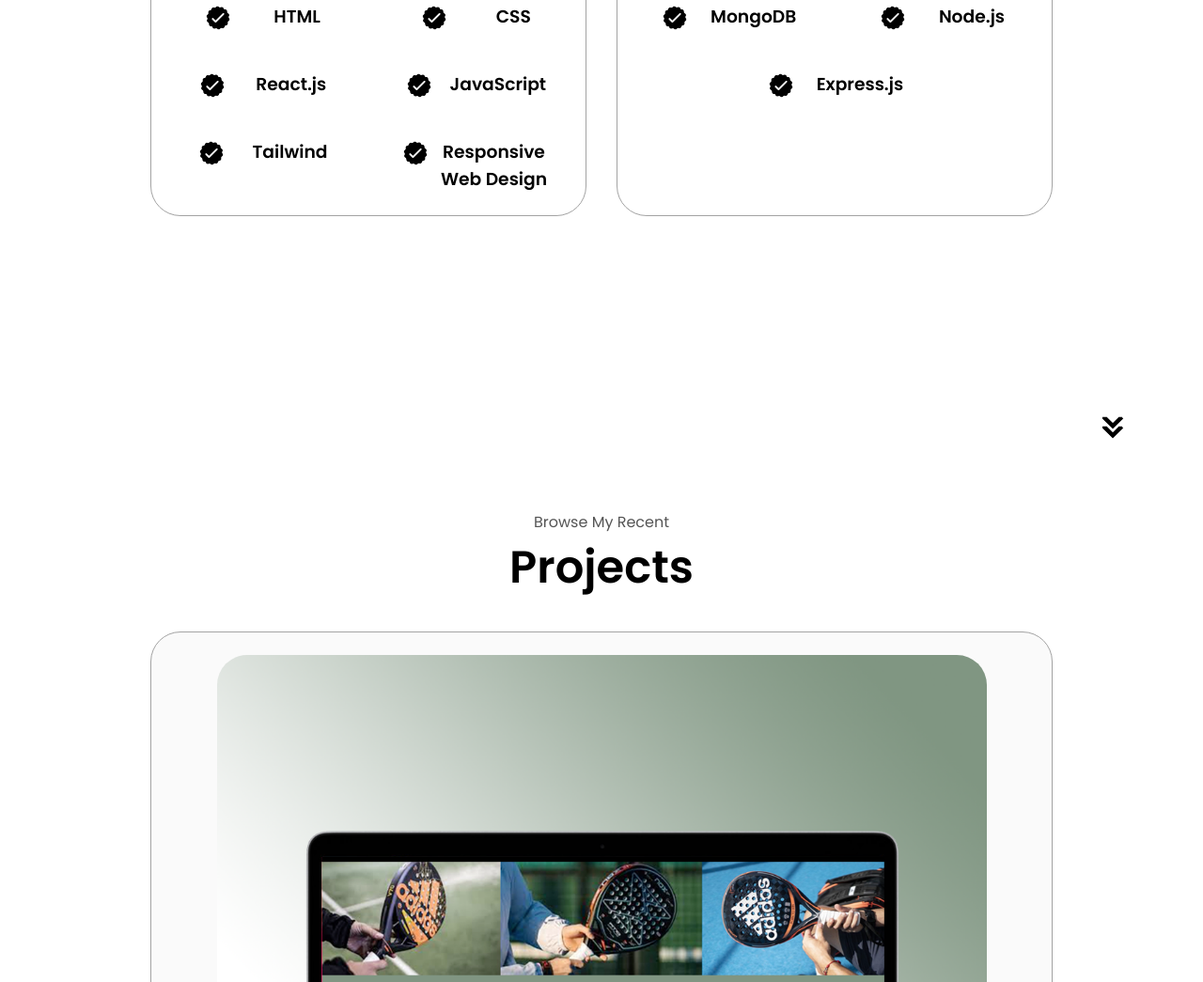
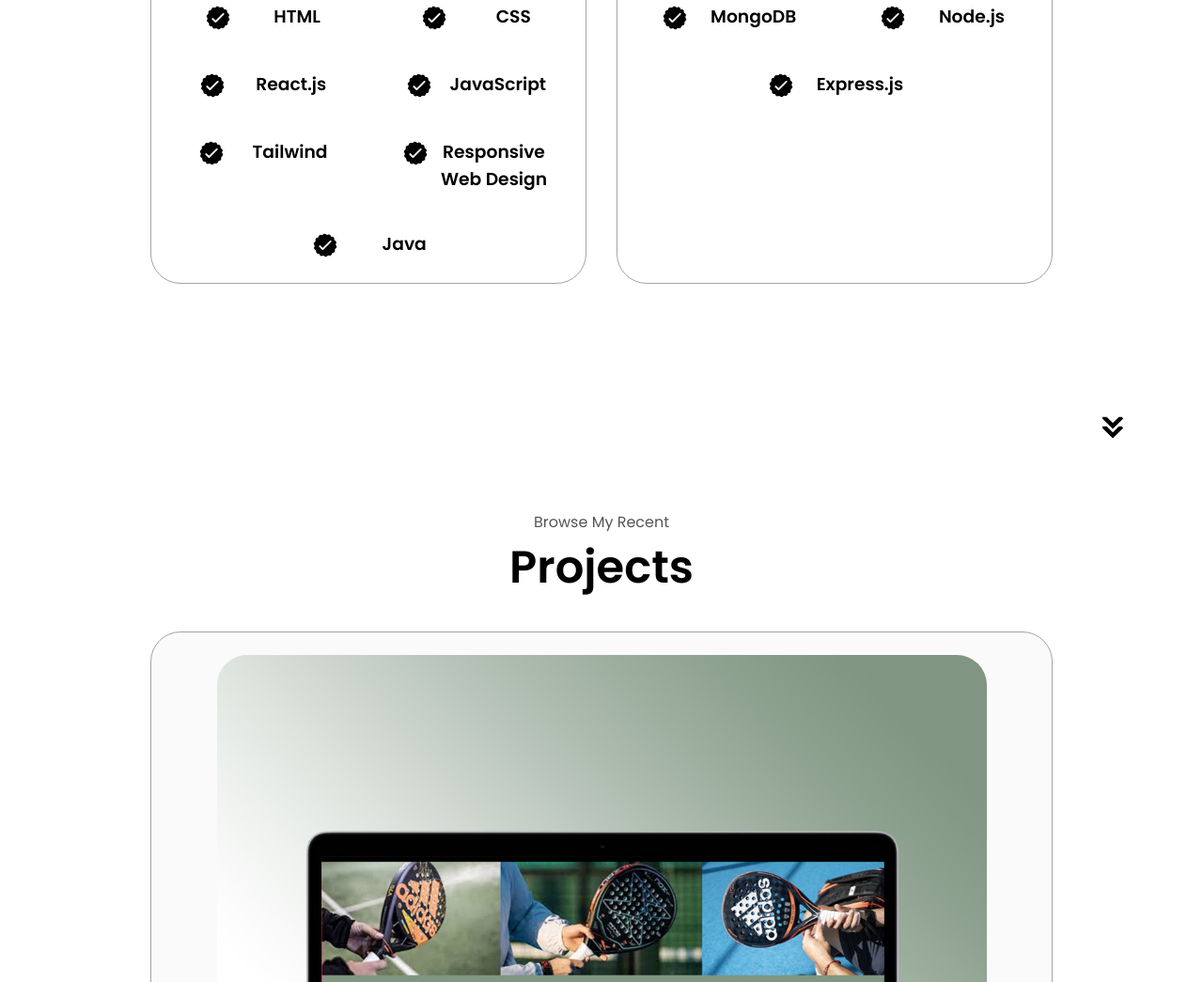
Before and after one commit to Juanmormar/portfolio-juan, a plain HTML site: page index.html in a window 1280 px wide. Shown: the part 1921-2966 px from the top of the page at 94% size. Drawn offline with Linux system fonts and the light colour scheme.

Commit message:
Update index.html

```diff
--- a/index.html
+++ b/index.html
@@ -202,6 +202,17 @@
                 />
                 <div>
                   <h3>Responsive Web Design</h3>
+                  <!-- <p>Intermediate</p> -->
+                </div>
+              </article>
+              <article>
+                <img
+                  src="./assets/checkmark.png"
+                  alt="Experience icon"
+                  class="icon"
+                />
+                <div>
+                  <h3>Java</h3>
                   <!-- <p>Intermediate</p> -->
                 </div>
               </article>
```
